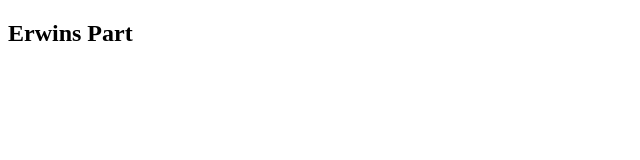
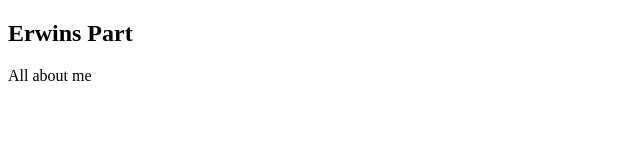
Before and after one commit to SiimonStark/SampleGroupWork, a plain HTML site: page index.html in a window 1280 px wide. Shown: the full height of the page, 0-640 px from the left. Drawn offline with Linux system fonts and the light colour scheme.

Commit message:
added some more stuff

```diff
--- a/index.html
+++ b/index.html
@@ -10,6 +10,7 @@
   <body>
     <section>
       <h2>Erwins Part</h2>
+      <p>All about me</p>
     </section>
   </body>
 </html>
```
